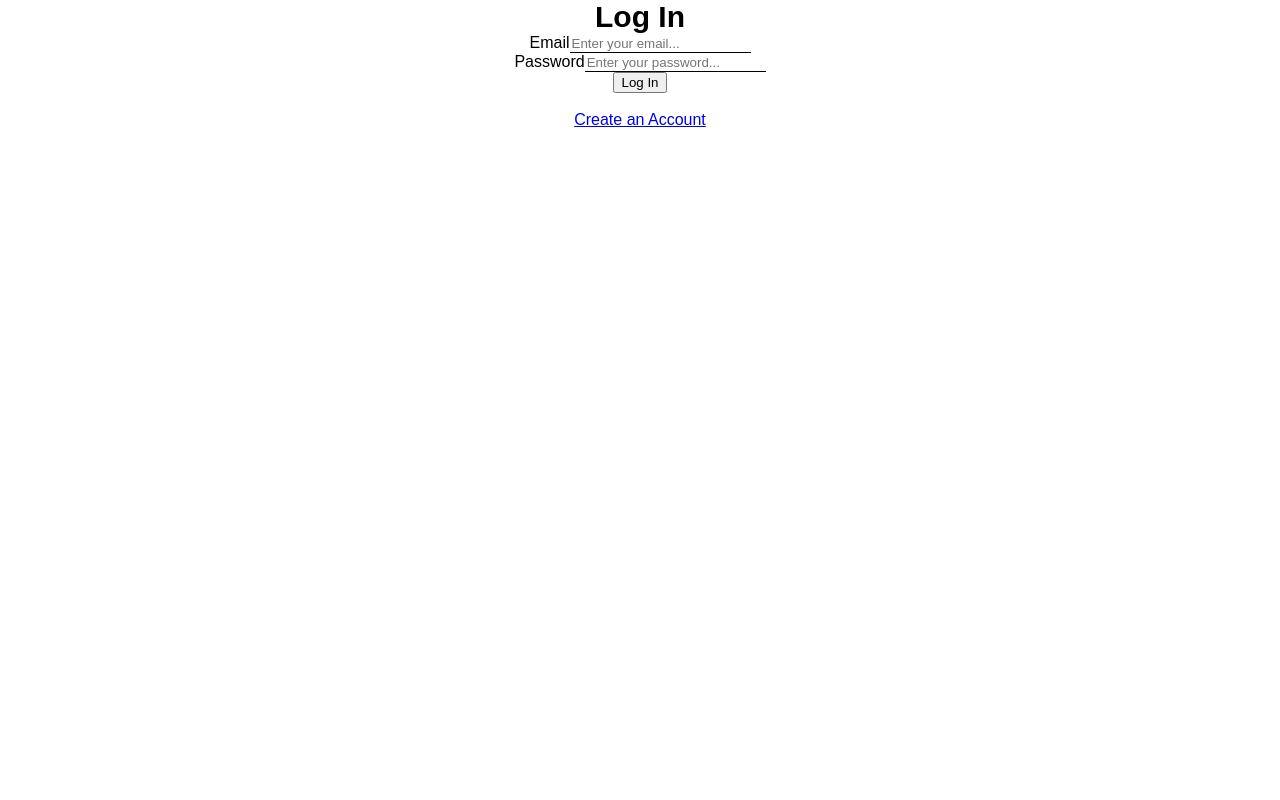
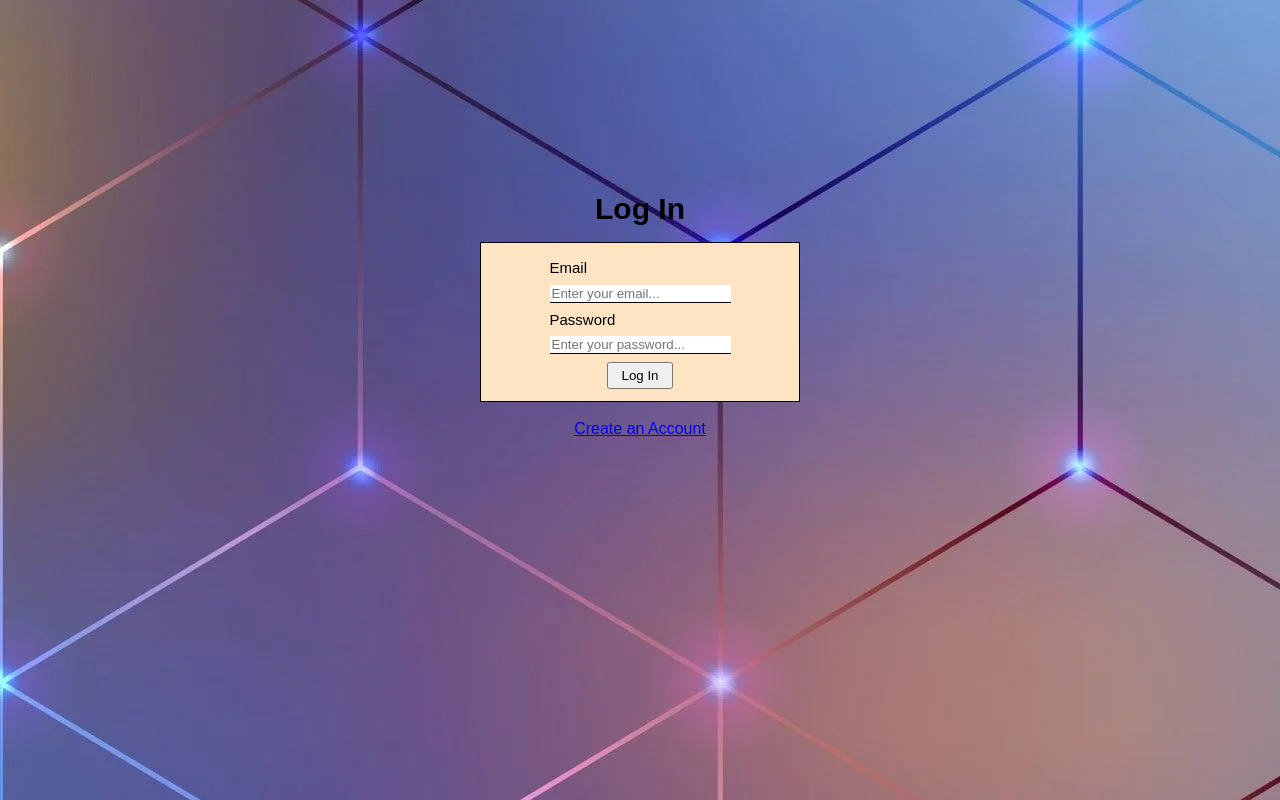
Before and after one commit to n1cerium/3Diverse, a React (Create React App) app in the folder ECommerceSite/my-react-app/: page /Login in a window 1280 px wide. Built offline with nearby package versions, Linux system fonts and the light colour scheme.

Commit message:
Designed Register and Login

```diff
--- /dev/null
+++ b/ECommerceSite/my-react-app/src/Login.css
@@ -0,0 +1,25 @@
+#login-body {
+    background-image: url("ghY4rc.webp");
+    position: absolute;
+    height: 100%;
+    width: 100%;
+}
+
+#login-page {
+    display: grid;
+    justify-content: center;
+    align-content: center;
+    margin-top: 15%;
+}
+
+#login-form {
+    height: 10em;
+    width: 20em;
+}
+
+#login-btn {
+    width: 5em;
+    height: 2em;
+    margin-top: 0em;
+    justify-self: center;
+}
--- a/ECommerceSite/my-react-app/src/Login.js
+++ b/ECommerceSite/my-react-app/src/Login.js
@@ -4,6 +4,7 @@ import { Link, useNavigate } from 'react-router-dom';
 import { useState } from 'react';
 import validate from './ValidateLogIn'
 import axios from 'axios'
+import './Login.css';
 
 export default function Login() {
     const [infos, setInfos] = useState({
@@ -36,21 +37,21 @@ export default function Login() {
         setInfos(prev => ({...prev, [e.target.name]: [e.target.value]}))
     }
     return (
-        <div>
-            <div>
+        <div id="login-body">
+            <div id="login-page">
                 <h2>Log In</h2>
-                <form action="" onSubmit={handleSubmit}>
+                <form className="form" id="login-form" action="" onSubmit={handleSubmit}>
                     <div>
-                        <label htmlFor='email'>Email</label>
+                        <label htmlFor='email'>Email</label> <br/>
                         <input type="text" name="email" placeholder='Enter your email...' onChange={handleInput}/>
                         {errors.email && <span>{errors.email}</span>}
                     </div>
                     <div>
-                        <label htmlFor='password'>Password</label>
+                        <label htmlFor='password'>Password</label> <br/>
                         <input type="password" name="password" placeholder='Enter your password...' onChange={handleInput} />
                         {errors.password && <span>{errors.password}</span>}
                     </div>
-                    <button type="submit">Log In</button>
+                    <button id="login-btn" type="submit">Log In</button>
                 </form>
                 {loginState && <span>{loginState}</span>}
                 <br />
--- a/ECommerceSite/my-react-app/src/Register.css
+++ b/ECommerceSite/my-react-app/src/Register.css
@@ -3,7 +3,8 @@ input[type="text"], input[type="password"] {
     outline: none;
     border-bottom: 1px solid black ;
 }
-#register-form {
+.form {
+    background-color: bisque;
     margin-top: 1em;
     border: 1px solid black;
     width: 30em;
@@ -12,6 +13,12 @@ input[type="text"], input[type="password"] {
     row-gap: 0.5em;
 
 }
+#register-body {
+    background-image: url("ghY4rc.webp");
+    position: absolute;
+    height: 100%;
+    width: 100%;
+}
 #register-page {
     display: grid;
     justify-content: center;
@@ -19,12 +26,12 @@ input[type="text"], input[type="password"] {
     margin-top: 3%;
 }
 
-#register-form  label{
+.form  label{
     float: left;
     margin-bottom: 0.5em;
     font-size: 15px;
 }
-#register-form > div {
+.form > div {
     margin-left: auto;
     margin-right: auto;
 }
--- a/ECommerceSite/my-react-app/src/Signup.js
+++ b/ECommerceSite/my-react-app/src/Signup.js
@@ -6,6 +6,7 @@ import axios from 'axios';
 import './Register.css';
 
 function Signup() {
+
     const [infos, setInfos] = useState({
         F_Name: '',
         L_Name: '',
@@ -66,7 +67,7 @@ function Signup() {
         <div id="register-body">
             <div id="register-page">
                 <h2>Register</h2>
-            <form id="register-form" action="" onSubmit={handleSubmit}>
+                <form className="form" action="" onSubmit={handleSubmit}>
                     <div>
                         <label htmlFor='F_Name'>First Name </label><br/>
                         <input type="text" name="F_Name" placeholder='John' onChange={handleInput} /><br/>
```
Lines whose indentation alone changed are shown as unchanged.
